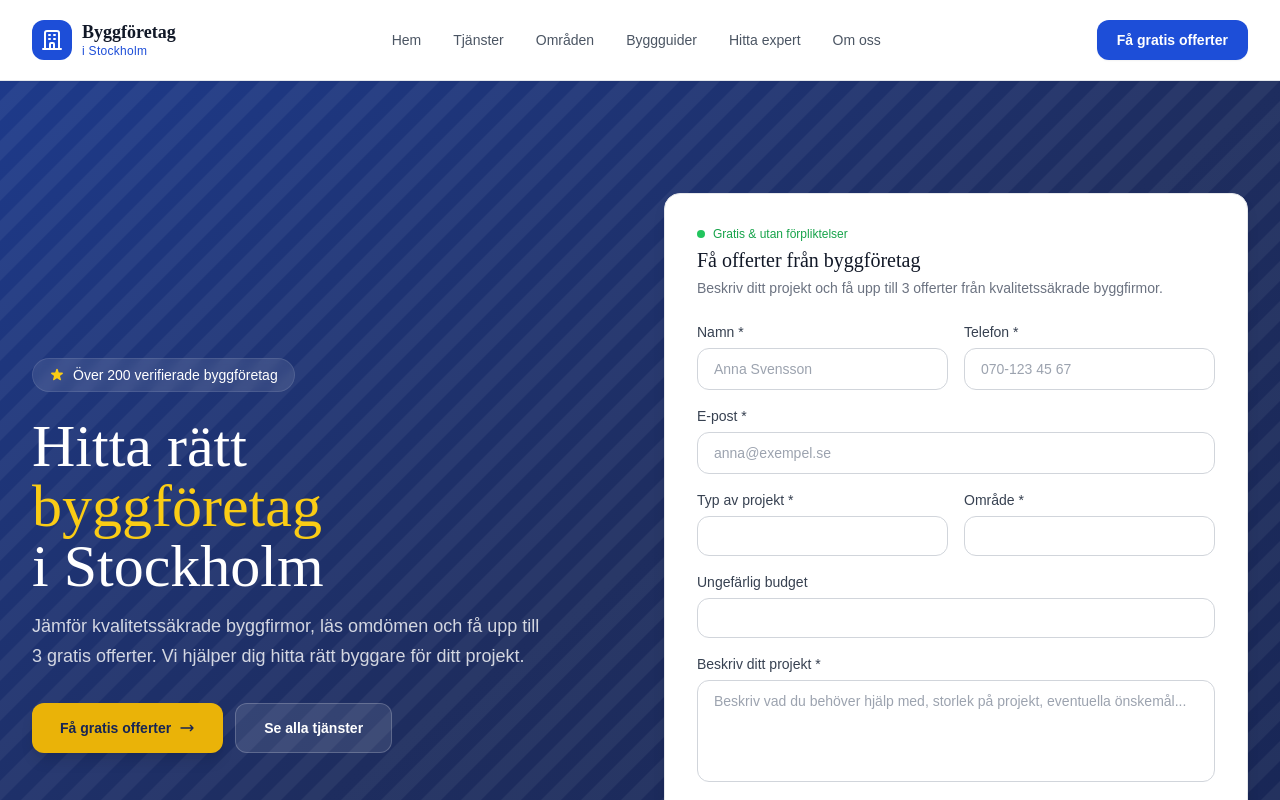
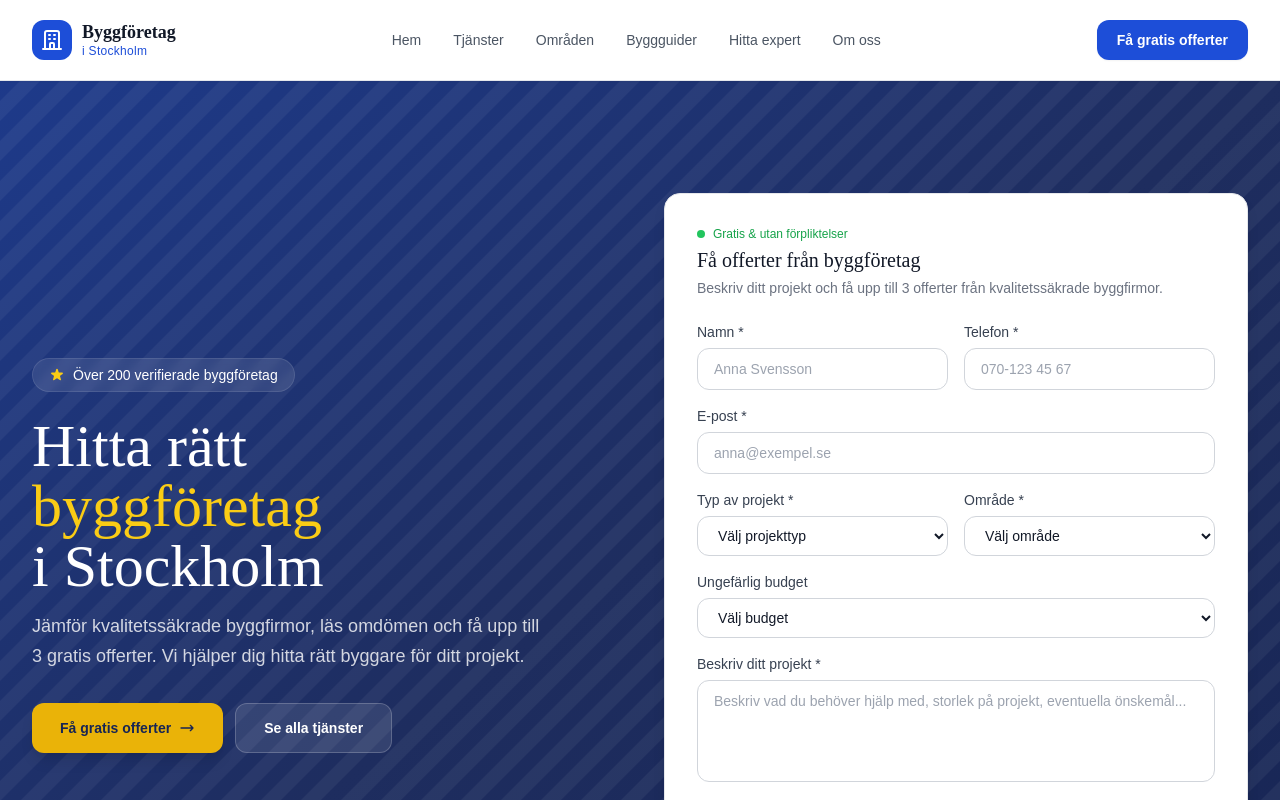
Before and after one commit to rijo01/byggforetag-i-stockholm, a Next.js app: page / in a window 1280 px wide. Shown: the top 800 px of the page. Built offline with nearby package versions, Linux system fonts and the light colour scheme.

Commit message:
fix: add text color to form inputs

```diff
--- a/src/components/QuoteForm.tsx
+++ b/src/components/QuoteForm.tsx
@@ -44,20 +44,20 @@ export default function QuoteForm({ compact, serviceType, district }: QuoteFormP
       <div className="space-y-3">
         <div>
           <input type="text" value={formData.name} onChange={(e) => setFormData({ ...formData, name: e.target.value })}
-            className="w-full px-3 py-2 border border-gray-300 rounded-lg text-sm focus:ring-2 focus:ring-brand-500 focus:border-brand-500 outline-none" placeholder="Namn *" />
+            className="w-full px-3 py-2 border border-gray-300 rounded-lg text-sm text-gray-900 focus:ring-2 focus:ring-brand-500 focus:border-brand-500 outline-none" placeholder="Namn *" />
         </div>
         <div>
           <input type="tel" value={formData.phone} onChange={(e) => setFormData({ ...formData, phone: e.target.value })}
-            className="w-full px-3 py-2 border border-gray-300 rounded-lg text-sm focus:ring-2 focus:ring-brand-500 focus:border-brand-500 outline-none" placeholder="Telefon *" />
+            className="w-full px-3 py-2 border border-gray-300 rounded-lg text-sm text-gray-900 focus:ring-2 focus:ring-brand-500 focus:border-brand-500 outline-none" placeholder="Telefon *" />
         </div>
         <div>
           <input type="email" value={formData.email} onChange={(e) => setFormData({ ...formData, email: e.target.value })}
-            className="w-full px-3 py-2 border border-gray-300 rounded-lg text-sm focus:ring-2 focus:ring-brand-500 focus:border-brand-500 outline-none" placeholder="E-post *" />
+            className="w-full px-3 py-2 border border-gray-300 rounded-lg text-sm text-gray-900 focus:ring-2 focus:ring-brand-500 focus:border-brand-500 outline-none" placeholder="E-post *" />
         </div>
         {!serviceType && (
           <div>
             <select value={formData.service} onChange={(e) => setFormData({ ...formData, service: e.target.value })}
-              className="w-full px-3 py-2 border border-gray-300 rounded-lg text-sm focus:ring-2 focus:ring-brand-500 focus:border-brand-500 outline-none bg-white">
+              className="w-full px-3 py-2 border border-gray-300 rounded-lg text-sm text-gray-900 focus:ring-2 focus:ring-brand-500 focus:border-brand-500 outline-none bg-white">
               <option value="">Välj projekttyp</option>
               <option value="badrumsrenovering">Badrumsrenovering</option>
               <option value="koksrenovering">Köksrenovering</option>
@@ -76,7 +76,7 @@ export default function QuoteForm({ compact, serviceType, district }: QuoteFormP
         )}
         <div>
           <textarea rows={3} value={formData.description} onChange={(e) => setFormData({ ...formData, description: e.target.value })}
-            className="w-full px-3 py-2 border border-gray-300 rounded-lg text-sm focus:ring-2 focus:ring-brand-500 focus:border-brand-500 outline-none resize-none"
+            className="w-full px-3 py-2 border border-gray-300 rounded-lg text-sm text-gray-900 focus:ring-2 focus:ring-brand-500 focus:border-brand-500 outline-none resize-none"
             placeholder="Beskriv ditt projekt kort..." />
         </div>
         <button type="button" onClick={handleSubmit}
@@ -102,26 +102,26 @@ export default function QuoteForm({ compact, serviceType, district }: QuoteFormP
           <div>
             <label htmlFor="name" className="block text-sm font-medium text-gray-700 mb-1.5">Namn *</label>
             <input type="text" id="name" value={formData.name} onChange={(e) => setFormData({ ...formData, name: e.target.value })}
-              className="w-full px-4 py-2.5 border border-gray-300 rounded-xl text-sm focus:ring-2 focus:ring-brand-500 focus:border-brand-500 outline-none" placeholder="Anna Svensson" />
+              className="w-full px-4 py-2.5 border border-gray-300 rounded-xl text-sm text-gray-900 focus:ring-2 focus:ring-brand-500 focus:border-brand-500 outline-none" placeholder="Anna Svensson" />
           </div>
           <div>
             <label htmlFor="phone" className="block text-sm font-medium text-gray-700 mb-1.5">Telefon *</label>
             <input type="tel" id="phone" value={formData.phone} onChange={(e) => setFormData({ ...formData, phone: e.target.value })}
-              className="w-full px-4 py-2.5 border border-gray-300 rounded-xl text-sm focus:ring-2 focus:ring-brand-500 focus:border-brand-500 outline-none" placeholder="070-123 45 67" />
+              className="w-full px-4 py-2.5 border border-gray-300 rounded-xl text-sm text-gray-900 focus:ring-2 focus:ring-brand-500 focus:border-brand-500 outline-none" placeholder="070-123 45 67" />
           </div>
         </div>
 
         <div>
           <label htmlFor="email" className="block text-sm font-medium text-gray-700 mb-1.5">E-post *</label>
           <input type="email" id="email" value={formData.email} onChange={(e) => setFormData({ ...formData, email: e.target.value })}
-            className="w-full px-4 py-2.5 border border-gray-300 rounded-xl text-sm focus:ring-2 focus:ring-brand-500 focus:border-brand-500 outline-none" placeholder="anna@exempel.se" />
+            className="w-full px-4 py-2.5 border border-gray-300 rounded-xl text-sm text-gray-900 focus:ring-2 focus:ring-brand-500 focus:border-brand-500 outline-none" placeholder="anna@exempel.se" />
         </div>
 
         <div className="grid grid-cols-1 sm:grid-cols-2 gap-4">
           <div>
             <label htmlFor="service" className="block text-sm font-medium text-gray-700 mb-1.5">Typ av projekt *</label>
             <select id="service" value={formData.service} onChange={(e) => setFormData({ ...formData, service: e.target.value })}
-              className="w-full px-4 py-2.5 border border-gray-300 rounded-xl text-sm focus:ring-2 focus:ring-brand-500 focus:border-brand-500 outline-none bg-white">
+              className="w-full px-4 py-2.5 border border-gray-300 rounded-xl text-sm text-gray-900 focus:ring-2 focus:ring-brand-500 focus:border-brand-500 outline-none bg-white">
               <option value="">Välj projekttyp</option>
               <option value="badrumsrenovering">Badrumsrenovering</option>
               <option value="koksrenovering">Köksrenovering</option>
@@ -140,7 +140,7 @@ export default function QuoteForm({ compact, serviceType, district }: QuoteFormP
           <div>
             <label htmlFor="area" className="block text-sm font-medium text-gray-700 mb-1.5">Område *</label>
             <select id="area" value={formData.area} onChange={(e) => setFormData({ ...formData, area: e.target.value })}
-              className="w-full px-4 py-2.5 border border-gray-300 rounded-xl text-sm focus:ring-2 focus:ring-brand-500 focus:border-brand-500 outline-none bg-white">
+              className="w-full px-4 py-2.5 border border-gray-300 rounded-xl text-sm text-gray-900 focus:ring-2 focus:ring-brand-500 focus:border-brand-500 outline-none bg-white">
               <option value="">Välj område</option>
               <option value="sodermalm">Södermalm</option>
               <option value="ostermalm">Östermalm</option>
@@ -161,7 +161,7 @@ export default function QuoteForm({ compact, serviceType, district }: QuoteFormP
         <div>
           <label htmlFor="budget" className="block text-sm font-medium text-gray-700 mb-1.5">Ungefärlig budget</label>
           <select id="budget" value={formData.budget} onChange={(e) => setFormData({ ...formData, budget: e.target.value })}
-            className="w-full px-4 py-2.5 border border-gray-300 rounded-xl text-sm focus:ring-2 focus:ring-brand-500 focus:border-brand-500 outline-none bg-white">
+            className="w-full px-4 py-2.5 border border-gray-300 rounded-xl text-sm text-gray-900 focus:ring-2 focus:ring-brand-500 focus:border-brand-500 outline-none bg-white">
             <option value="">Välj budget</option>
             <option value="under-100k">Under 100 000 kr</option>
             <option value="100k-300k">100 000 – 300 000 kr</option>
@@ -175,7 +175,7 @@ export default function QuoteForm({ compact, serviceType, district }: QuoteFormP
         <div>
           <label htmlFor="description" className="block text-sm font-medium text-gray-700 mb-1.5">Beskriv ditt projekt *</label>
           <textarea id="description" rows={4} value={formData.description} onChange={(e) => setFormData({ ...formData, description: e.target.value })}
-            className="w-full px-4 py-2.5 border border-gray-300 rounded-xl text-sm focus:ring-2 focus:ring-brand-500 focus:border-brand-500 outline-none resize-none"
+            className="w-full px-4 py-2.5 border border-gray-300 rounded-xl text-sm text-gray-900 focus:ring-2 focus:ring-brand-500 focus:border-brand-500 outline-none resize-none"
             placeholder="Beskriv vad du behöver hjälp med, storlek på projekt, eventuella önskemål..." />
         </div>
 
```
